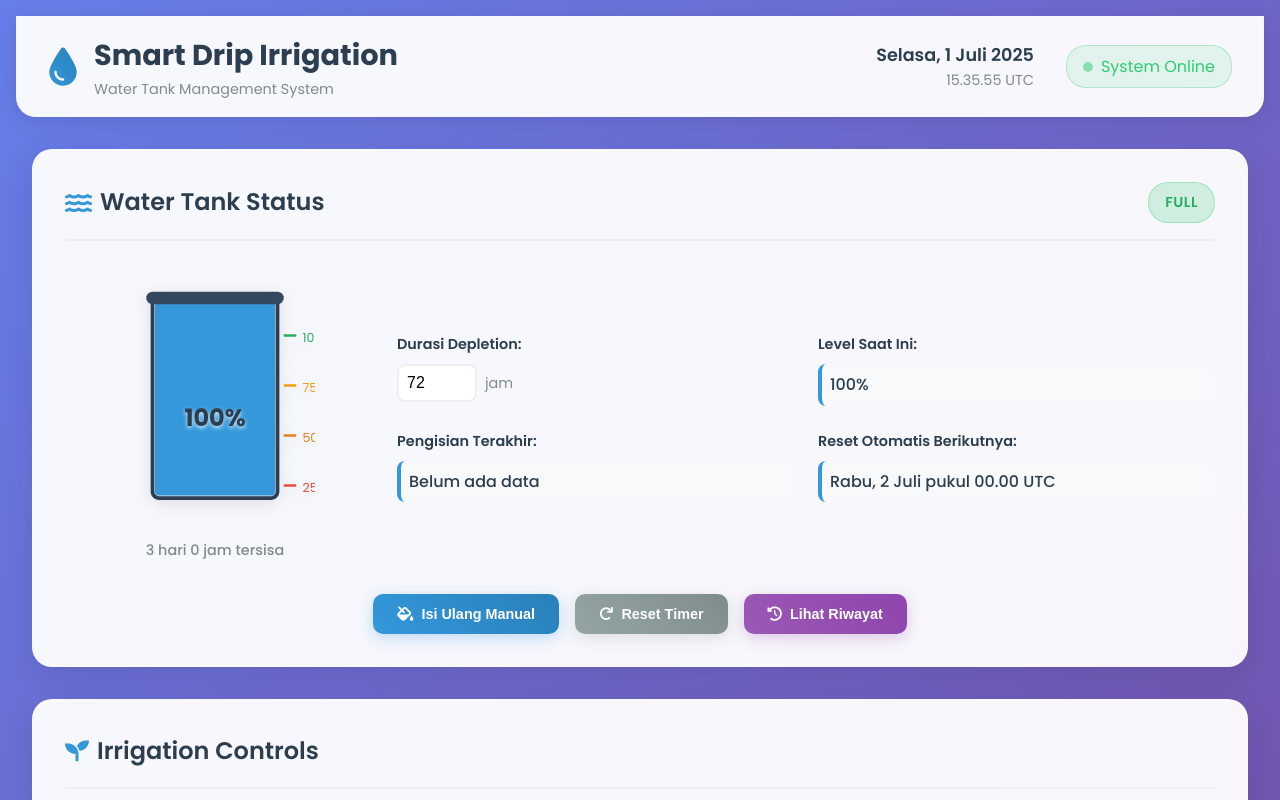
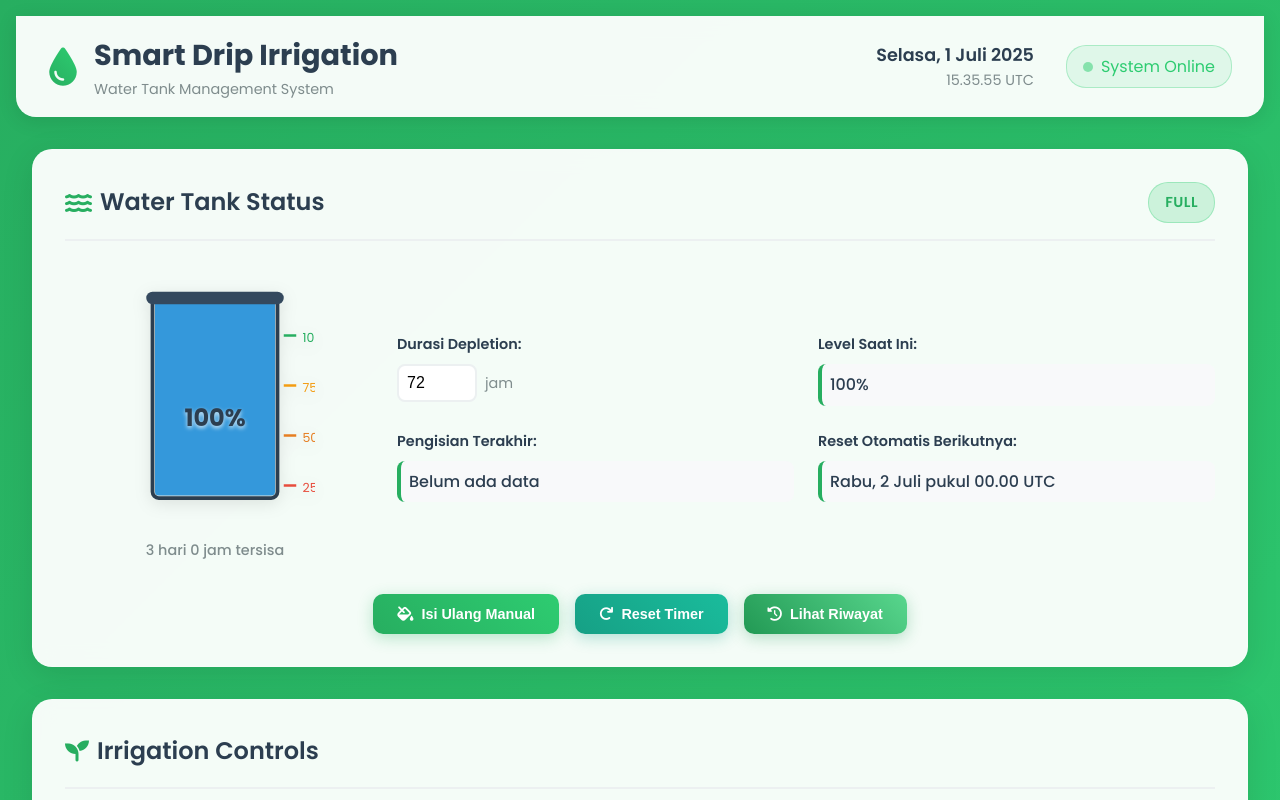
Before and after one commit to Bintang2004/KKN_DRIP2, a website: page index.html in a window 1280 px wide. Shown: the top 800 px of the page. Drawn offline with Linux system fonts and the light colour scheme.

Commit message:
Ubah warna tema menjadi hijau

```diff
--- a/css/styles.css
+++ b/css/styles.css
@@ -7,7 +7,7 @@
 
 body {
     font-family: 'Poppins', sans-serif;
-    background: linear-gradient(135deg, #667eea 0%, #764ba2 100%);
+    background: linear-gradient(135deg, #27ae60 0%, #2ecc71 100%);
     min-height: 100vh;
     color: #2c3e50;
     line-height: 1.6;
@@ -45,8 +45,8 @@ body {
 
 .logo-icon {
     font-size: 2.5rem;
-    color: #3498db;
-    background: linear-gradient(45deg, #3498db, #2980b9);
+    color: #27ae60;
+    background: linear-gradient(45deg, #27ae60, #2ecc71);
     -webkit-background-clip: text;
     -webkit-text-fill-color: transparent;
     background-clip: text;
@@ -153,7 +153,7 @@ body {
 }
 
 .card-header i {
-    color: #3498db;
+    color: #27ae60;
 }
 
 /* Tank Status Badge */
@@ -173,9 +173,9 @@ body {
 }
 
 .tank-status-badge.good {
-    background: rgba(241, 196, 15, 0.2);
-    color: #f39c12;
-    border: 1px solid rgba(241, 196, 15, 0.3);
+    background: rgba(39, 174, 96, 0.2);
+    color: #27ae60;
+    border: 1px solid rgba(39, 174, 96, 0.3);
 }
 
 .tank-status-badge.low {
@@ -284,7 +284,7 @@ body {
 
 .input-group input:focus {
     outline: none;
-    border-color: #3498db;
+    border-color: #27ae60;
 }
 
 .input-group span {
@@ -298,7 +298,7 @@ body {
     padding: 0.5rem;
     background: #f8f9fa;
     border-radius: 8px;
-    border-left: 4px solid #3498db;
+    border-left: 4px solid #27ae60;
 }
 
 /* Tank Controls */
@@ -326,36 +326,36 @@ body {
 }
 
 .btn-primary {
-    background: linear-gradient(45deg, #3498db, #2980b9);
+    background: linear-gradient(45deg, #27ae60, #2ecc71);
     color: white;
-    box-shadow: 0 4px 15px rgba(52, 152, 219, 0.3);
+    box-shadow: 0 4px 15px rgba(39, 174, 96, 0.3);
 }
 
 .btn-primary:hover {
     transform: translateY(-2px);
-    box-shadow: 0 6px 20px rgba(52, 152, 219, 0.4);
+    box-shadow: 0 6px 20px rgba(39, 174, 96, 0.4);
 }
 
 .btn-secondary {
-    background: linear-gradient(45deg, #95a5a6, #7f8c8d);
+    background: linear-gradient(45deg, #16a085, #1abc9c);
     color: white;
-    box-shadow: 0 4px 15px rgba(149, 165, 166, 0.3);
+    box-shadow: 0 4px 15px rgba(22, 160, 133, 0.3);
 }
 
 .btn-secondary:hover {
     transform: translateY(-2px);
-    box-shadow: 0 6px 20px rgba(149, 165, 166, 0.4);
+    box-shadow: 0 6px 20px rgba(22, 160, 133, 0.4);
 }
 
 .btn-info {
-    background: linear-gradient(45deg, #9b59b6, #8e44ad);
+    background: linear-gradient(45deg, #229954, #58d68d);
     color: white;
-    box-shadow: 0 4px 15px rgba(155, 89, 182, 0.3);
+    box-shadow: 0 4px 15px rgba(34, 153, 84, 0.3);
 }
 
 .btn-info:hover {
     transform: translateY(-2px);
-    box-shadow: 0 6px 20px rgba(155, 89, 182, 0.4);
+    box-shadow: 0 6px 20px rgba(34, 153, 84, 0.4);
 }
 
 .btn-small {
@@ -495,7 +495,7 @@ body {
     justify-content: center;
     font-size: 1.5rem;
     color: white;
-    background: linear-gradient(45deg, #3498db, #2980b9);
+    background: linear-gradient(45deg, #27ae60, #2ecc71);
 }
 
 .stat-content h3 {
@@ -659,7 +659,7 @@ body {
     border-radius: 10px;
     padding: 1rem 1.5rem;
     box-shadow: 0 4px 20px rgba(0, 0, 0, 0.15);
-    border-left: 4px solid #3498db;
+    border-left: 4px solid #27ae60;
     min-width: 300px;
     animation: slideInRight 0.3s ease;
 }
```
